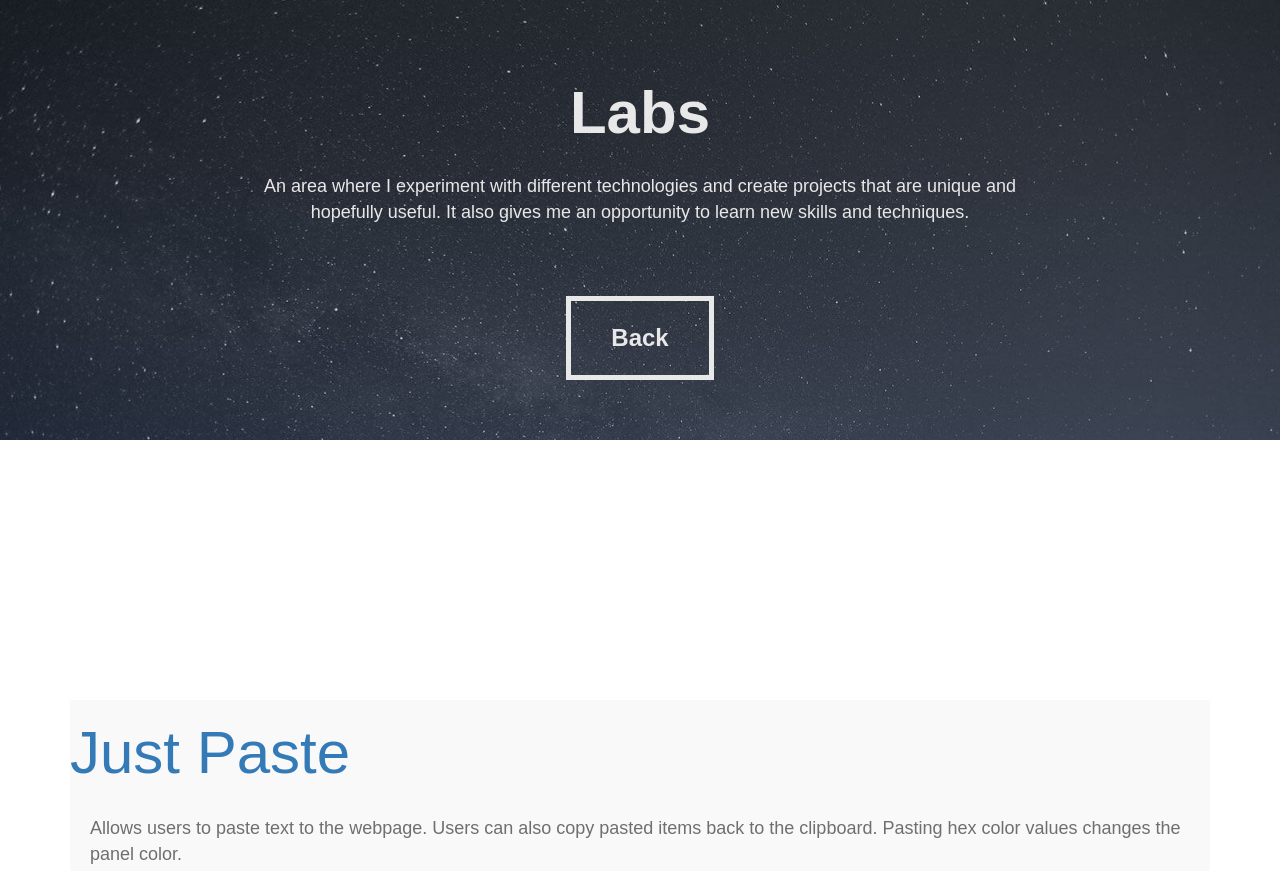
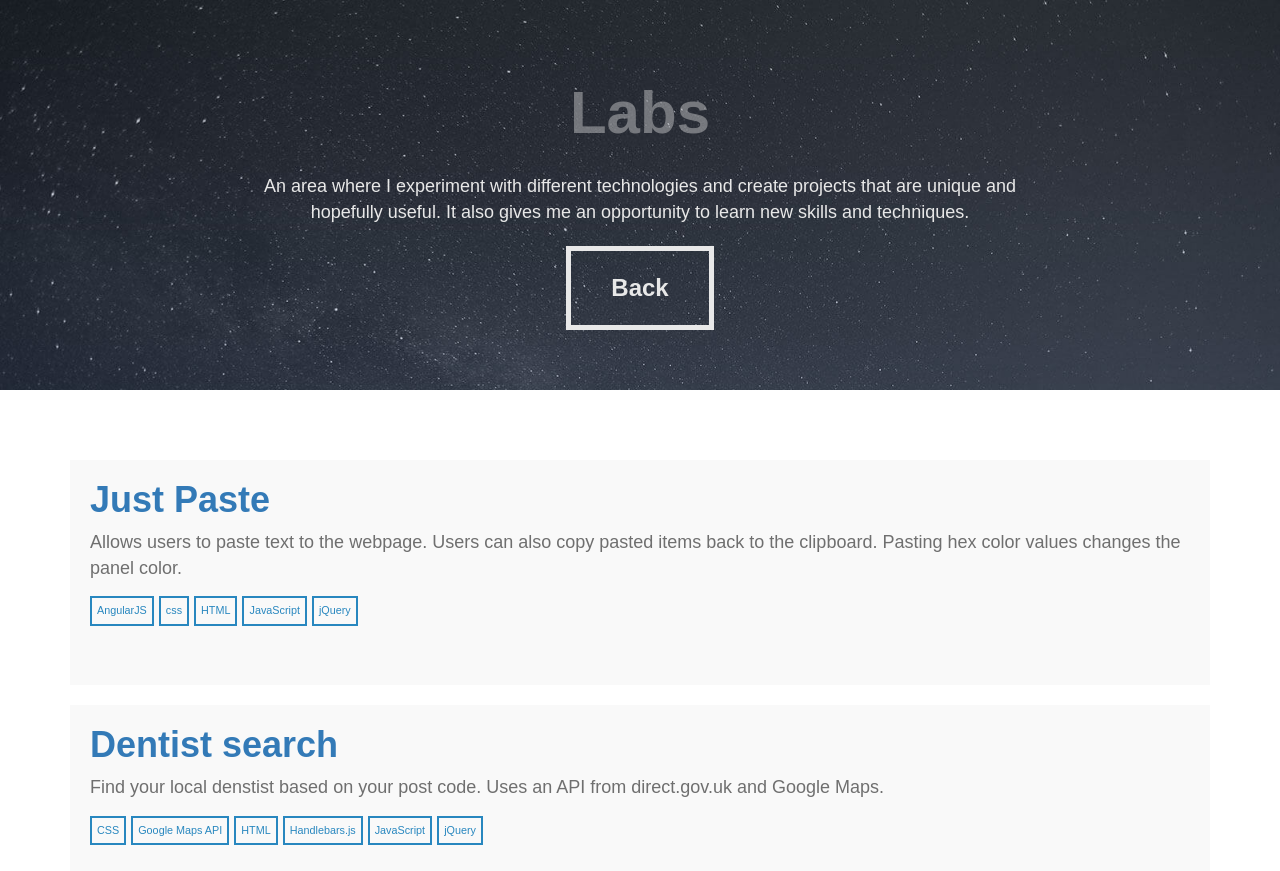
Before and after one commit to shyamo/shyamo.github.io, a plain HTML site: page labs/index.html in a window 1280 px wide. Shown: the top 871 px of the page. Drawn offline with nearby package versions, Linux system fonts and the light colour scheme.

Commit message:
Update styles.css

```diff
--- a/css/styles.css
+++ b/css/styles.css
@@ -5,7 +5,7 @@
     text-decoration: none;
 }
 .labs h2, .menu a, .project-name {
-    font-weight: 700;
+    font-weight: bold;
 }
 @font-face {
     font-family: introcondblack;
@@ -40,6 +40,16 @@ p {
 .bg-space-labs {
     background: url(../images/mountains.jpg) no-repeat;
 }
+.bg-space::before{
+  content: '';
+	position: absolute;
+	top: 0;
+	right: 0;
+	bottom: 0;
+	left: 0;
+	background-image: linear-gradient(to bottom right,#002f4b,#dc4225);
+	opacity: .6;
+}
 .bg {
     left: 0;
     top: 0;
@@ -52,10 +62,13 @@ p {
     display: table;
     left: 0;
     right: 0;
-    width: 260px;
+    width: 160px;
 }
 .slackmenu h1, .slackmenu h2, .slackmenu p {
     color: #e8e8e8;
+}
+.slackmenu h2 {
+  opacity: 0.4;
 }
 .snap {
     background: url(../images/cover-snap.svg) no-repeat;
@@ -104,22 +117,37 @@ p {
     width: 100%;
     min-height: 300px;
 }
+.project-box {
+  margin:10px 0px;
+}
+.project-title:hover {
+  background-color:#EAEAEA;
+}
+.project-box-link {
+  width: 100%;
+  display: block;
+}
+.project-desc {
+  padding:10px 0px;
+}
 .project-name {
-    padding: 20px;
-    font-size: 1.2em;
+    font-size: 2em;
+    display:block;
 }
 .project-title {
-    margin-top: 200px;
     padding-bottom: 10px;
     width: 100%;
-    display: table;
-    height: 10%;
+    display:block;
     background-color: #f9f9f9;
+    padding:20px;
+}
+.project-title h2 {
+  margin:0px;
+  font-size:1.2em;
+  font-weight:bold;
 }
 .project-tags span.tag, .project-title span {
-    margin: 20px;
-    display: inline-block;
-    float: left;
+    display: block;
     color: #6F6F6F;
     font-size: .6em;
     text-align: left;
@@ -129,12 +157,14 @@ p {
     clear: both;
     margin: 15px;
 }
-.project-tags span.tag {
+span.tag {
+    display: inline-block;
     padding: 5px;
-    margin: 10px 5px;
     border: 2px solid #2887bf;
-    font-size: .4em;
+    font-size: .6em;
     color: #2887bf;
+    margin: 5px 0px 0px 0px;
+    background-color:#F9F9F9;
 }
 .intro {
     text-align: center;
@@ -183,19 +213,25 @@ section.slackmenu {
 .menu {
     margin-top: 60px;
 }
+.menu-back {
+  margin-top: 0px;
+}
 .menu a {
     margin: 0 30px 20px;
     padding: 20px 40px;
     color: #e8e8e8;
     border: 5px solid #e8e8e8;
-    transition: all .2s ease-in;
-    transform: scale(1);
+    /*transition: all .2s ease-in;
+    transform: scale(1);*/
     font-size: .8em;
 }
 .menu a:hover {
     color: #fff;
-    transition: all .3s ease-in;
-    transform: scale(1.2);
+    /*transition: all .3s ease-in;
+    transform: scale(1.2);*/
+}
+a.back {
+  text-decoration: none;
 }
 .back {
     position: absolute;
@@ -204,7 +240,20 @@ section.slackmenu {
     left: 10px;
     width: 60px;
     height: 60px;
-    background: url(../images/back.svg) no-repeat;
+    background-color:#c4c4c4;
+    border-radius:50%;
+    text-decoration: none;
+}
+.back span {
+  margin: 0px auto;
+    display: block;
+    font-size: 1.6em;
+    width: 15px;
+    margin-top: -7px;
+    font-weight: bold;
+    color: #FFF;
+    position: relative;
+    z-index: 0;
 }
 .github-icon {
     background: url(../images/github-logo.svg) no-repeat;
@@ -220,7 +269,7 @@ section.slackmenu {
     margin: 0 30px;
 }
 .bg-space footer {
-    width: 320px;
+    width: 200px;
 }
 .lab-tile-img {
     background-size: 25%}
```
